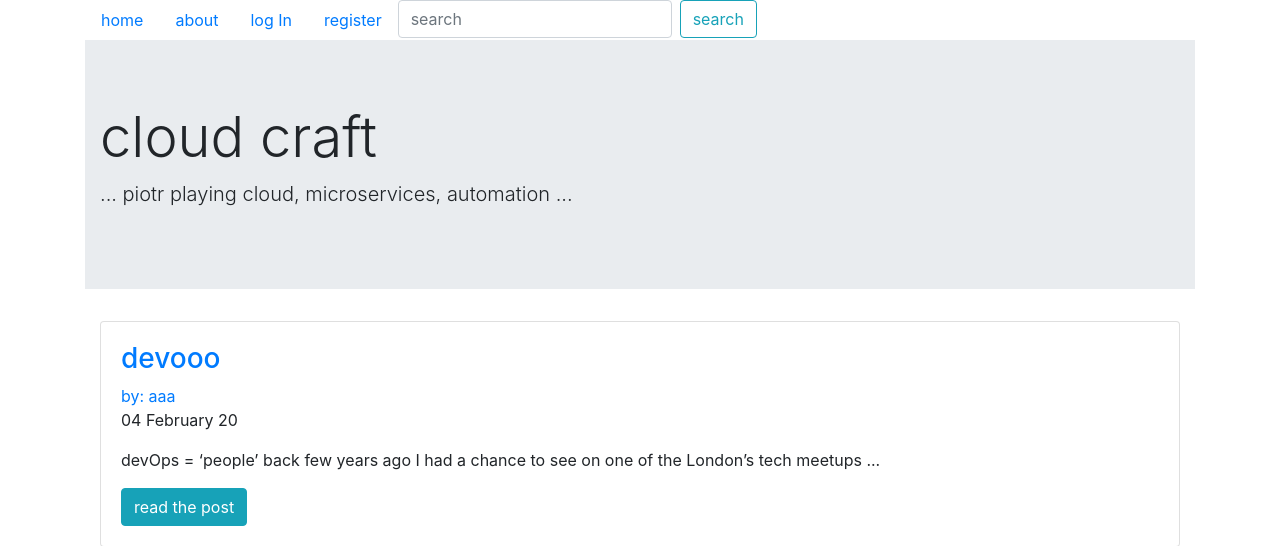
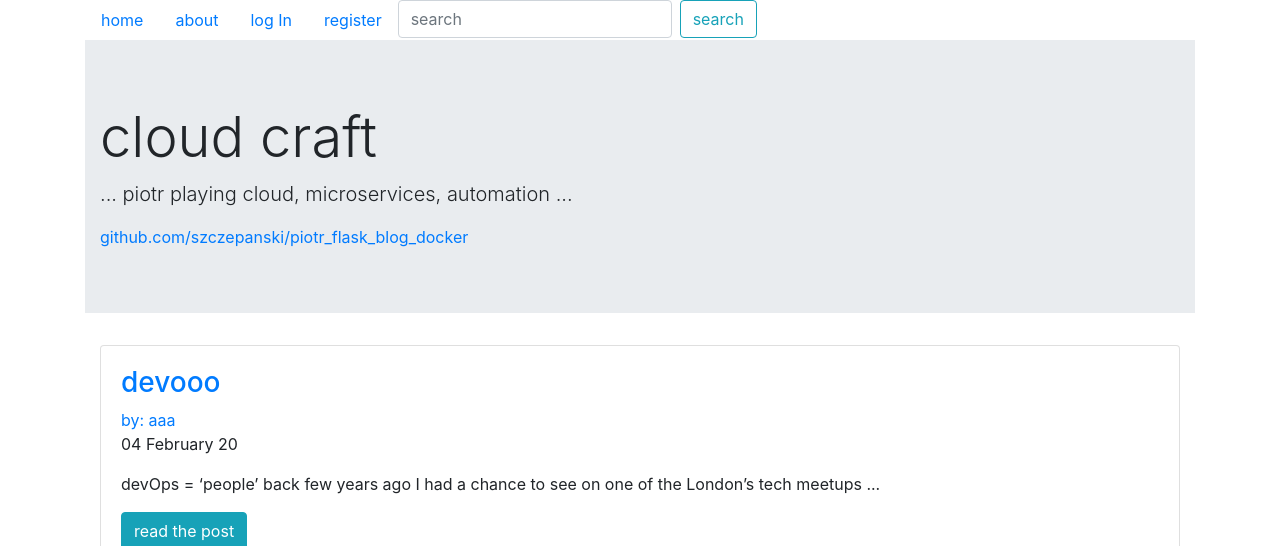
Before and after one commit to szczepanski/piotr_flask_blog_docker, a Flask app: page / in a window 1280 px wide. Shown: the top 546 px of the page. Run offline with Flask 2, Linux system fonts and the light colour scheme; data comes from the database, SQL or seed files in the repository; some libraries are stand-ins or nearby versions.

Commit message:
Update index.html

```diff
--- a/piotr_flask_blog/templates/index.html
+++ b/piotr_flask_blog/templates/index.html
@@ -5,6 +5,7 @@
   <div class="container">
     <h1 class="display-4">cloud craft</h1>
     <p class="lead">... piotr playing cloud, microservices, automation ...</p>
+     <a href="https://github.com/szczepanski/piotr_flask_blog_docker">github.com/szczepanski/piotr_flask_blog_docker</a>
   </div>
 </div>
 
```
